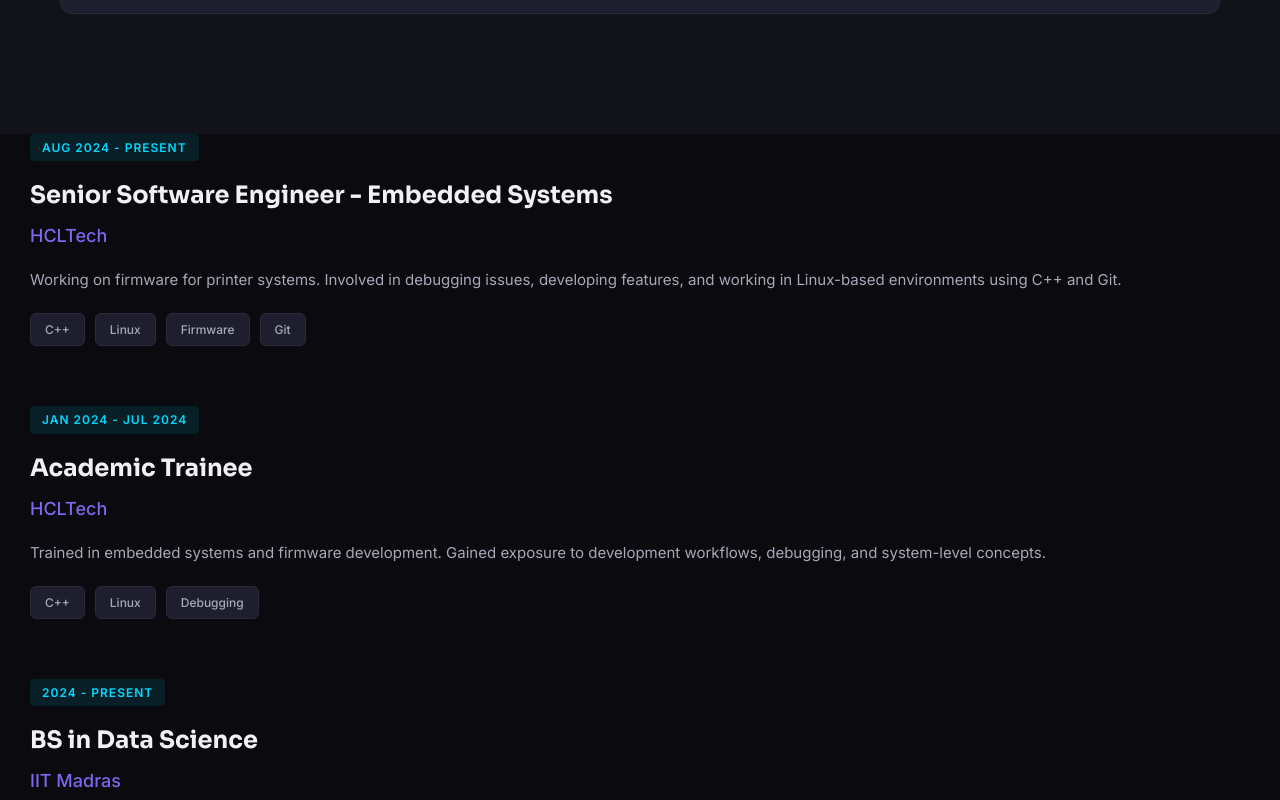
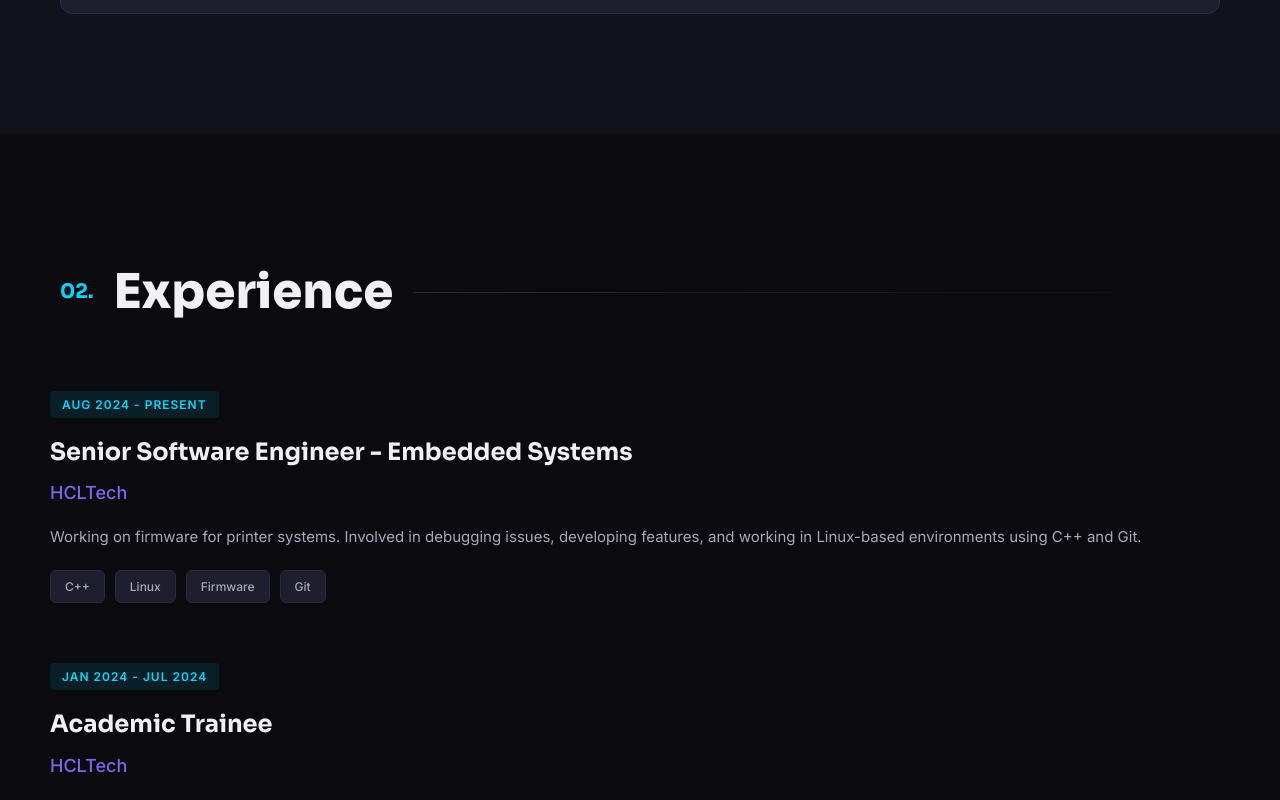
Before and after one commit to Lukeshbarath/portfolio, a React (Create React App) app: page / in a window 1280 px wide. Shown: the part 1640-2440 px from the top of the page. Built offline with nearby package versions, Linux system fonts and the light colour scheme; the HTML template or start-up script is replaced by a standard one.

Commit message:
Added modifications

```diff
--- a/src/App.js
+++ b/src/App.js
@@ -183,6 +183,15 @@ function App() {
       </section>
 
       {/* Experience Section */}
+      <section id="experience" className="experience">
+        <div className="container">
+          <div className="section-header">
+            <span className="section-number">02.</span>
+             <h2 className="section-title">Experience</h2>
+              <div className="section-line">
+                </div>
+              </div>
+             </div>
       <div className="timeline-item">
         <div className="timeline-marker"></div>
         <div className="timeline-content">
@@ -251,18 +260,16 @@ function App() {
             </div>
           </div>
         </div>
+    </section>
 
       {/* Projects Section */}
       <section id="projects" className="projects">
         <div className="container">
           <div className="section-header">
             <span className="section-number">03.</span>
-            <h2 className="section-title">AI/ML Projects</h2>
+            <h2 className="section-title">Projects</h2>
             <div className="section-line"></div>
           </div>
-          <p className="section-subtitle">
-            https://github.com/Lukeshbarath/Movie-recommendation-system
-          </p>
           <div className="projects-grid">
             {projects.map((project, index) => (
               <div className="project-card" key={index} style={{ animationDelay: `${index * 0.1}s` }}>
```
Lines whose indentation alone changed are shown as unchanged.
